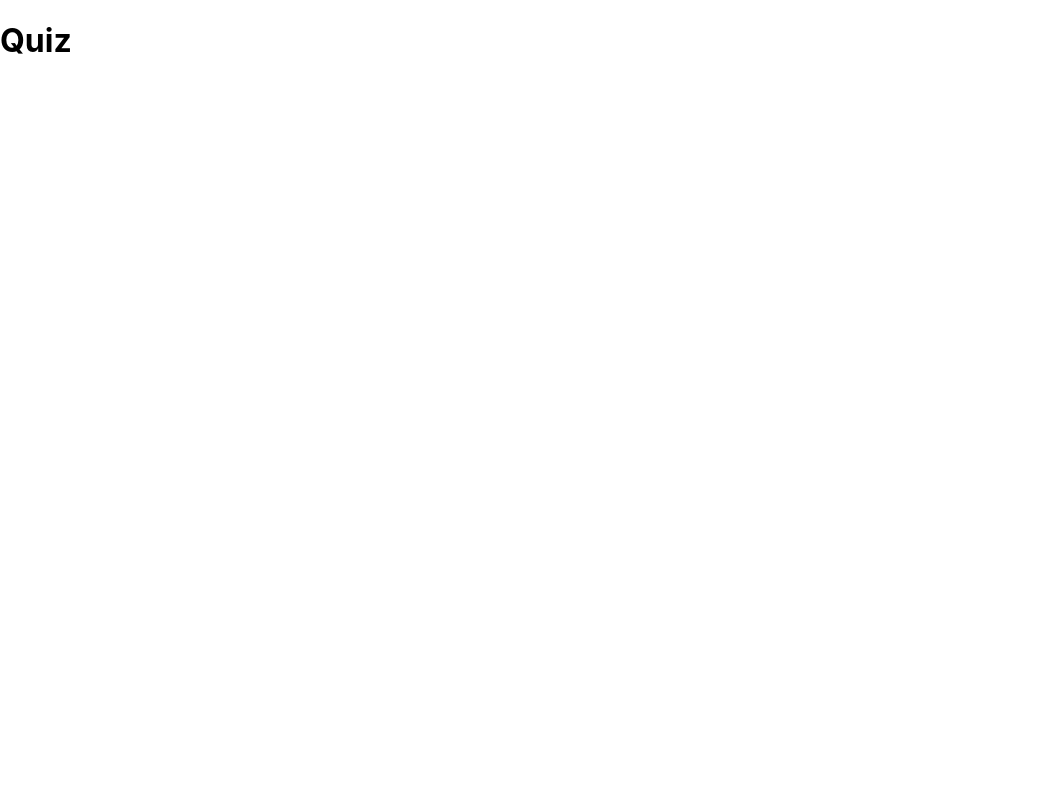
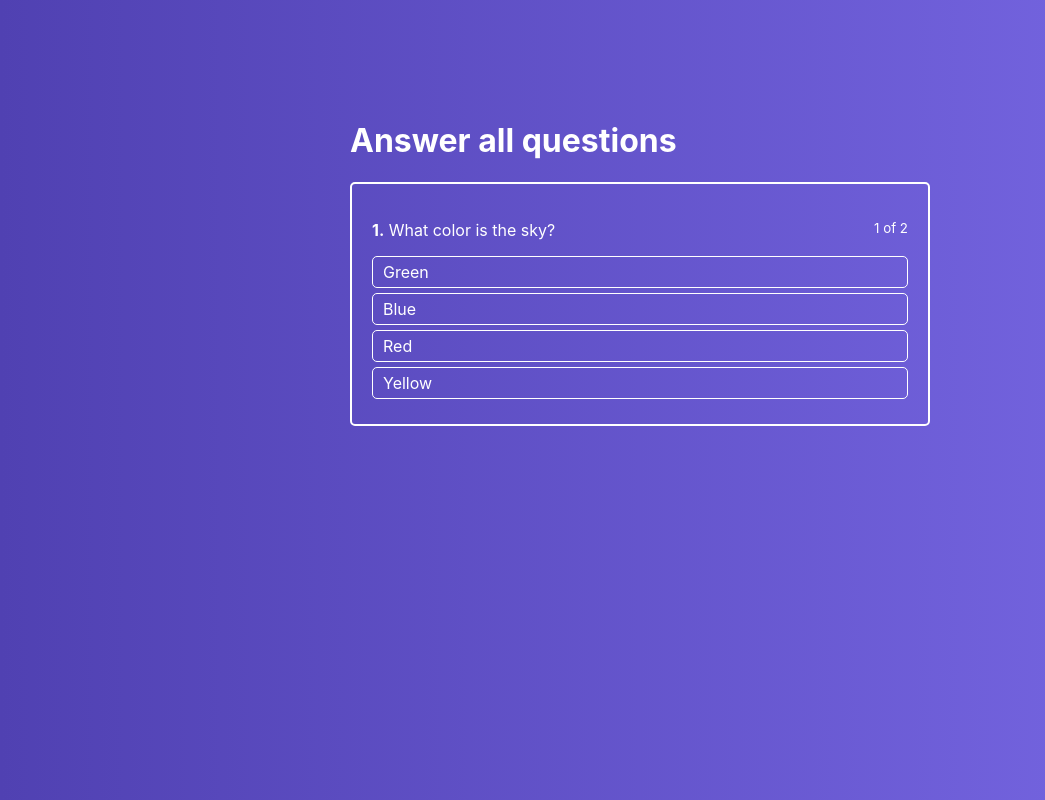
Before and after one commit to keXXpert/reactQuiz, a React (Create React App) app: page / in a window 1280 px wide. Shown: the whole page, without its empty margins (0-1045 px from the left). Built offline with nearby package versions, Linux system fonts and the light colour scheme.

Commit message:
added correction check and results

```diff
--- a/public/index.html
+++ b/public/index.html
@@ -24,6 +24,7 @@
       work correctly both with client-side routing and a non-root public URL.
       Learn how to configure a non-root public URL by running `npm run build`.
     -->
+    <script src="https://kit.fontawesome.com/cec037de4c.js" crossorigin="anonymous"></script>
     <title>Quiz App on React</title>
   </head>
   <body>
--- /dev/null
+++ b/src/components/Quiz/ActiveQuiz/ActiveQuiz.jsx
@@ -0,0 +1,18 @@
+import React from "react";
+import myCSS from "./ActiveQuiz.module.css";
+import AnswersList from './AnswersList/AnswersList';
+
+const ActiveQuiz = ({question, answers, activeQuestion, onAnswerClick, quizLength, answerState}) => (
+  <div className={myCSS.ActiveQuiz}>
+    <p className={myCSS.Question}>
+      <span>
+        <strong>{activeQuestion}.</strong>&nbsp;
+        {question}
+      </span>
+      <small>{activeQuestion} of {quizLength}</small>
+    </p>
+    <AnswersList answers={answers} onAnswerClick={onAnswerClick} answerState={answerState}/>
+  </div>
+);
+
+export default ActiveQuiz;
--- /dev/null
+++ b/src/components/Quiz/ActiveQuiz/ActiveQuiz.module.css
@@ -0,0 +1,13 @@
+.ActiveQuiz {
+    padding: 20px;
+    color: white;
+    border: 2px solid #fff;
+    border-radius: 5px;
+    margin: 0 10px;
+    box-sizing: border-box;
+}
+
+.Question {
+    display: flex;
+    justify-content: space-between;
+}
--- /dev/null
+++ b/src/components/Quiz/ActiveQuiz/AnswersList/AnswerItem/AnswerItem.jsx
@@ -0,0 +1,20 @@
+import React from 'react'
+import myCSS from './AnswerItem.module.css'
+
+const AnswerItem = ({answer, onAnswerClick, state}) => {
+    const cls = [myCSS.AnswerItem]
+
+    if (state === false) {
+        cls.push(myCSS.error)
+    } else if (state) {
+        cls.push(myCSS.success)
+    }
+    return (
+        <li className={cls.join(' ')}
+        onClick={()=> {onAnswerClick(answer.id)}}>
+            {answer.text}
+        </li>
+    )
+}
+
+export default AnswerItem
--- /dev/null
+++ b/src/components/Quiz/ActiveQuiz/AnswersList/AnswerItem/AnswerItem.module.css
@@ -0,0 +1,18 @@
+.AnswerItem {
+    border: 1px solid #fff;
+    border-radius: 5px;
+    padding: 5px 10px;
+    margin-bottom: 5px;
+    cursor: pointer;
+}
+
+.AnswerItem:hover {
+    background: rgba(255,255,255, .2);
+    transition: background .3s ease-in-out;
+}
+.AnswerItem.success {
+    background: rgba(161,240,69, .7);
+}
+.AnswerItem.error {
+    background: rgba(240,87,108, .7);
+}
--- /dev/null
+++ b/src/components/Quiz/ActiveQuiz/AnswersList/AnswersList.jsx
@@ -0,0 +1,14 @@
+import React from "react";
+import myCSS from "./AnswersList.module.css";
+import AnswerItem from './AnswerItem/AnswerItem';
+
+const AnswersList = ({answers, onAnswerClick, answerState}) =>
+<ul className={myCSS.AnswersList}>
+    {answers.map((answer, index) => (
+        <AnswerItem key={index+answer.text} answer={answer}
+         onAnswerClick={onAnswerClick}
+         state={(answerState && answerState.id === answer.id) ? answerState.success : null} />
+    ))}
+</ul>;
+
+export default AnswersList;
--- /dev/null
+++ b/src/components/Quiz/ActiveQuiz/AnswersList/AnswersList.module.css
@@ -0,0 +1,5 @@
+.AnswersList {
+    list-style: none;
+    margin: 0;
+    padding: 0;
+}
--- /dev/null
+++ b/src/components/Quiz/FinishedQuiz/FinishedQuiz.jsx
@@ -0,0 +1,34 @@
+import React from "react";
+import myCSS from "./FinishedQuiz.module.css";
+
+const FinishedQuiz = ({ results, quiz }) => {
+  return (
+    <div className={myCSS.FinishedQuiz}>
+      <ul>
+        {quiz.map((question, index) => {
+          const cls = [
+            "fa",
+            results[question.id-1] === "error" ? "fa-times" : "fa-check",
+            myCSS[results[question.id-1]],
+          ];
+          return (
+            <li key={index}>
+              <strong>{index + 1}</strong>.&nbsp;{question.question}{" "}
+              <i className={cls.join(" ")} />
+            </li>
+          );
+        })}
+        {/* <li><strong>1. </strong>How are you? <i className={'fa fa-times '+myCSS.error}/></li>
+                <li><strong>2. </strong>How is it going? <i className={'fa fa-check '+myCSS.success}/></li>
+                <li><strong></strong></li>
+                <li><strong></strong></li> */}
+      </ul>
+      <p>You answered correctly on N of NN questions!</p>
+      <div>
+        <button>Retry</button>
+      </div>
+    </div>
+  );
+};
+
+export default FinishedQuiz;
--- /dev/null
+++ b/src/components/Quiz/FinishedQuiz/FinishedQuiz.module.css
@@ -0,0 +1,23 @@
+.FinishedQuiz {
+    color: #fff;
+    padding: 20px;
+    border: 2px solid #fff;
+    border-radius: 5px;
+    box-sizing: border-box;
+    margin: 0 10px;
+}
+.FinishedQuiz ul {
+    list-style: none;
+    padding: 0;
+    margin: 0;
+}
+.FinishedQuiz ul li i {
+    margin-left: 5px;
+
+}
+.success {
+    color: rgba(161,240,69, .7);
+}
+.error {
+    color: rgba(240,87,108, .7);
+}
--- a/src/components/Quiz/Quiz.jsx
+++ b/src/components/Quiz/Quiz.jsx
@@ -1,10 +1,92 @@
-import React from 'react'
-import myCSS from './Quiz.module.css'
+import React, { useState } from "react";
+import myCSS from "./Quiz.module.css";
+import ActiveQuiz from "./ActiveQuiz/ActiveQuiz";
+import FinishedQuiz from "./FinishedQuiz/FinishedQuiz";
+
+const initialQuiz = [
+  {
+    question: "What color is the sky?",
+    id: 1,
+    rightAnswerId: 2,
+    answers: [
+      { id: 1, text: "Green" },
+      { id: 2, text: "Blue" },
+      { id: 3, text: "Red" },
+      { id: 4, text: "Yellow" },
+    ],
+  },
+  {
+    question: "What is the capital of United Kingdom?",
+    id: 2,
+    rightAnswerId: 3,
+    answers: [
+      { id: 1, text: "Paris" },
+      { id: 2, text: "New York" },
+      { id: 3, text: "London" },
+      { id: 4, text: "Rome" },
+    ],
+  },
+];
 
 const Quiz = (props) => {
-    return <div className={myCSS.Quiz}>
-        <h1>Quiz</h1>
+  const [quiz, setQuiz] = useState(initialQuiz);
+  const [activeQuestion, setActiveQuestion] = useState(0);
+  const [answerState, setAnswerState] = useState(null);
+  const [isFinished, setFinished] = useState(false);
+  const [results, setResults] = useState({}); // {[id]: 'success' || 'error' }
+
+  const onAnswerClick = (answerId) => {
+    if (answerState) {
+      if (answerState.success) return;
+    }
+    let localResult = results;
+    if (quiz[activeQuestion].rightAnswerId === answerId) {
+      debugger;
+      setAnswerState({ id: answerId, success: true });
+      if (localResult[activeQuestion] !== "error") {
+        localResult[activeQuestion] = "success";
+        setResults(localResult);
+      }
+      const timeout = window.setTimeout(() => {
+        if (isQuizFinished()) {
+          console.log("Finished", results);
+          setFinished(true);
+        } else {
+          setActiveQuestion(activeQuestion + 1);
+        }
+        setAnswerState(null);
+        window.clearTimeout(timeout);
+      }, 1000);
+    } else {
+      localResult[activeQuestion] = "error";
+      setResults(localResult);
+      setAnswerState({ id: answerId, success: false });
+    }
+  };
+
+  const isQuizFinished = () => {
+    return activeQuestion === quiz.length - 1;
+  };
+
+  return (
+    <div className={myCSS.Quiz}>
+      <div className={myCSS.QuizWrapper}>
+        <h1>Answer all questions</h1>
+        {isFinished ? (
+          <FinishedQuiz results={results} quiz={quiz}/>
+        ) : (
+          <ActiveQuiz
+            question={quiz[activeQuestion].question}
+            answers={quiz[activeQuestion].answers}
+            onAnswerClick={onAnswerClick}
+            quizLength={quiz.length}
+            activeQuestion={activeQuestion + 1}
+            answerState={answerState}
+          />
+        )}
+      </div>
     </div>
-}
+  );
+};
 
-export default Quiz
+export default Quiz;
--- a/src/components/Quiz/Quiz.module.css
+++ b/src/components/Quiz/Quiz.module.css
@@ -1,3 +1,17 @@
 .Quiz {
+    display: flex;
+    justify-content: center;
+    padding-top: 100px;
+    flex-grow: 1;
+    width: 100%;
+    background: linear-gradient(90deg, #5041b2 0%, #7969e6 100%);
+}
 
+.Quiz h1 {
+    color: white;
+    margin-left: 10px;
 }
+
+.QuizWrapper {
+    width: 600px;
+}
```
